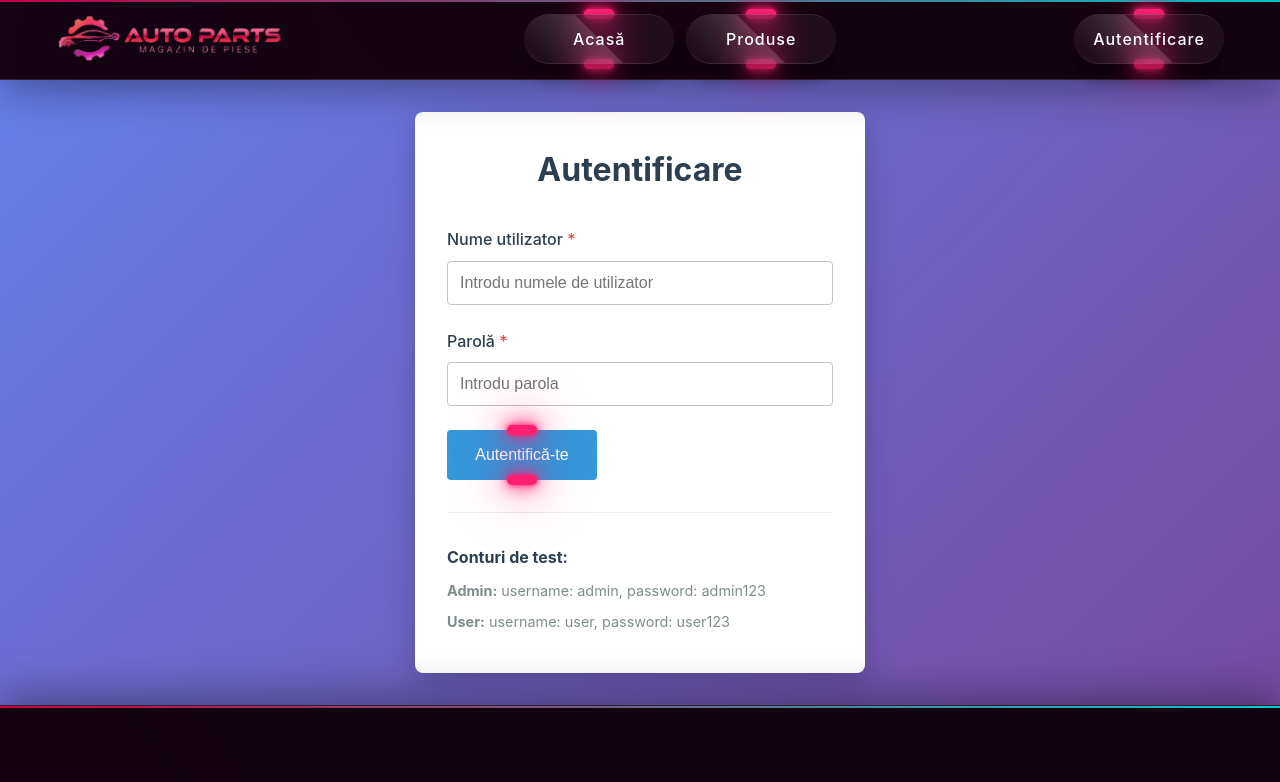
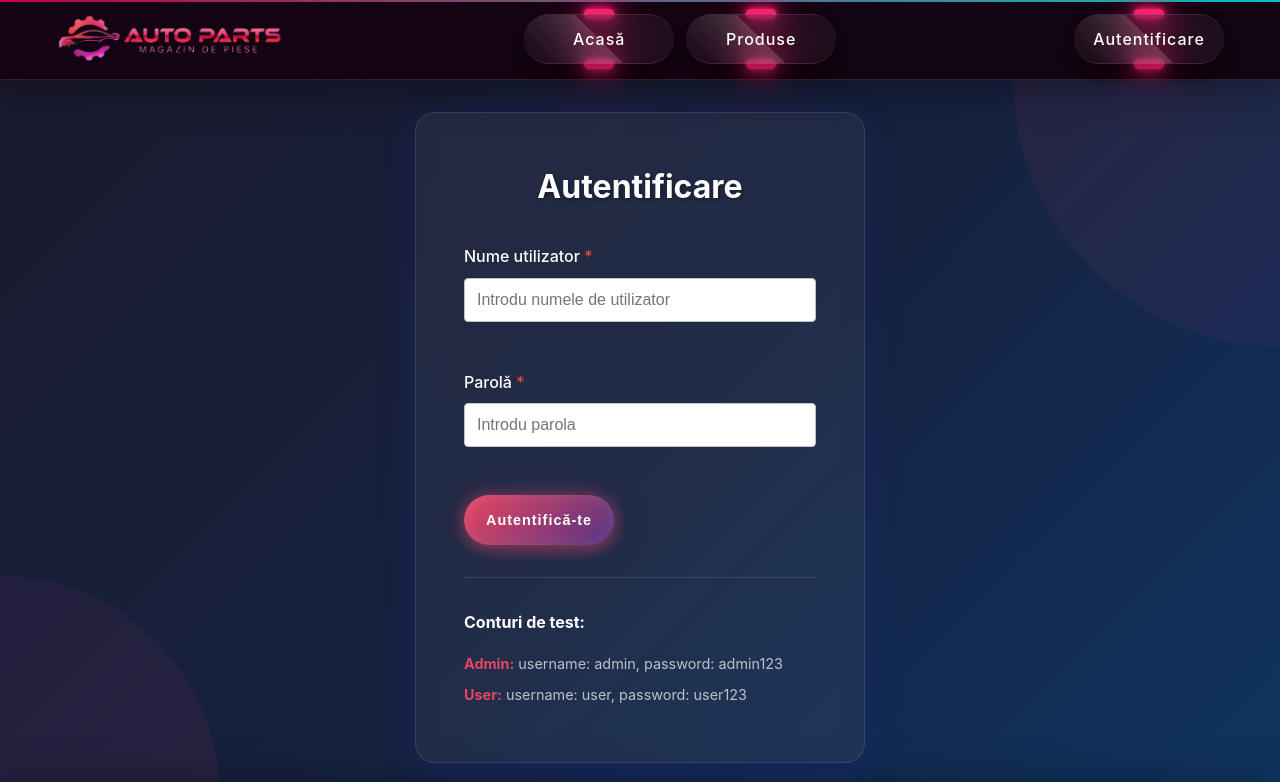
Before and after one commit to DamianVrancean1/MaxVanDam, a React (Vite) app: page /login in a window 1280 px wide. Shown: the top 782 px of the page. Built offline with nearby package versions, Linux system fonts and the light colour scheme.

Commit message:
actualizat stilul paginii de login și input-uri dupa modelul nou

```diff
--- a/src/styles/Input.css
+++ b/src/styles/Input.css
@@ -5,7 +5,7 @@
 .input-label {
   display: block;
   margin-bottom: 0.5rem;
-  color: #2c3e50;
+  color: #ffffff;
   font-weight: 500;
 }
 
--- a/src/styles/Login.css
+++ b/src/styles/Login.css
@@ -4,58 +4,161 @@
   justify-content: center;
   align-items: center;
   padding: 2rem 1rem;
-  background: linear-gradient(135deg, #667eea 0%, #764ba2 100%);
+  background: linear-gradient(135deg, #1a1a2e 0%, #16213e 50%, #0f3460 100%);
+  position: relative;
+  overflow: hidden;
+}
+
+.login-page::before {
+  content: '';
+  position: absolute;
+  width: 500px;
+  height: 500px;
+  background: linear-gradient(135deg, #e94560 0%, #533483 100%);
+  border-radius: 50%;
+  top: -250px;
+  right: -250px;
+  opacity: 0.1;
+  animation: pulse 8s ease-in-out infinite;
+}
+
+.login-page::after {
+  content: '';
+  position: absolute;
+  width: 400px;
+  height: 400px;
+  background: linear-gradient(135deg, #533483 0%, #e94560 100%);
+  border-radius: 50%;
+  bottom: -200px;
+  left: -200px;
+  opacity: 0.1;
+  animation: pulse 10s ease-in-out infinite reverse;
+}
+
+@keyframes pulse {
+  0%, 100% {
+    transform: scale(1);
+  }
+  50% {
+    transform: scale(1.1);
+  }
 }
 
 .login-container {
-  background: white;
-  padding: 2rem;
-  border-radius: 8px;
-  box-shadow: 0 10px 30px rgba(0,0,0,0.2);
+  background: rgba(255, 255, 255, 0.05);
+  backdrop-filter: blur(10px);
+  padding: 3rem;
+  border-radius: 20px;
+  border: 1px solid rgba(255, 255, 255, 0.1);
+  box-shadow: 0 8px 32px 0 rgba(31, 38, 135, 0.37);
   width: 100%;
   max-width: 450px;
+  position: relative;
+  z-index: 1;
+  transition: transform 0.3s ease;
+}
+
+.login-container:hover {
+  transform: translateY(-5px);
+  box-shadow: 0 15px 40px 0 rgba(31, 38, 135, 0.5);
 }
 
 .login-container h1 {
   text-align: center;
-  color: #2c3e50;
+  color: #fff;
   margin-bottom: 2rem;
+  font-size: 2rem;
+  text-shadow: 2px 2px 4px rgba(0, 0, 0, 0.3);
 }
 
 .login-form {
   display: flex;
   flex-direction: column;
+  gap: 1.5rem;
+}
+
+.login-form button[type="submit"] {
+  background: linear-gradient(135deg, #e94560 0%, #533483 100%);
+  border: none;
+  padding: 0.7rem 2.5rem;
+  border-radius: 100px;
+  color: white;
+  font-size: 0.9rem;
+  font-weight: 650;
+  cursor: pointer;
+  transition: all 0.3s ease;
+  box-shadow: 0 4px 15px 0 rgba(233, 69, 96, 0.4),
+              0 0 20px rgba(233, 69, 96, 0.3),
+              0 0 40px rgba(83, 52, 131, 0.2),
+              inset 0 0 15px rgba(255, 255, 255, 0.1);
+  letter-spacing: 1px;
+  position: relative;
+  overflow: visible;
+  white-space: nowrap;
+  flex-shrink: 0;
+}
+
+.login-form button[type="submit"]::before {
+  display: none;
+}
+
+.login-form button[type="submit"]::after {
+  display: none;
+}
+
+.login-form button[type="submit"]:hover {
+  transform: translateY(-2px);
+  box-shadow: 0 8px 25px 0 rgba(233, 69, 96, 0.6),
+              0 0 30px rgba(233, 69, 96, 0.5),
+              0 0 50px rgba(83, 52, 131, 0.3),
+              inset 0 0 20px rgba(255, 255, 255, 0.15);
+}
+
+
+.login-form button[type="submit"]:active {
+  transform: translateY(0);
+  box-shadow: 0 2px 10px 0 rgba(233, 69, 96, 0.4);
 }
 
 .login-error {
-  background-color: #fadbd8;
-  color: #e74c3c;
+  background: linear-gradient(135deg, rgba(233, 69, 96, 0.2) 0%, rgba(233, 69, 96, 0.1) 100%);
+  color: #ff6b6b;
   padding: 1rem;
-  border-radius: 4px;
-  margin-bottom: 1rem;
+  border-radius: 10px;
+  border: 1px solid rgba(233, 69, 96, 0.3);
   text-align: center;
+  backdrop-filter: blur(5px);
 }
 
 .login-info {
   margin-top: 2rem;
   padding-top: 2rem;
-  border-top: 1px solid #ecf0f1;
+  border-top: 1px solid rgba(255, 255, 255, 0.1);
 }
 
 .login-info h3 {
   margin-top: 0;
-  color: #2c3e50;
+  color: #fff;
   font-size: 1rem;
+  margin-bottom: 1rem;
 }
 
 .login-info p {
   margin: 0.5rem 0;
   font-size: 0.9rem;
-  color: #7f8c8d;
+  color: rgba(255, 255, 255, 0.7);
+}
+
+.login-info p strong {
+  color: #e94560;
 }
 
 @media (max-width: 768px) {
   .login-container {
-    padding: 1.5rem;
+    padding: 2rem 1.5rem;
+  }
+
+  .login-container h1 {
+    font-size: 1.5rem;
   }
 }
```
Also changed, not shown: 1 other file (tests, documents, lock files or other folders).
